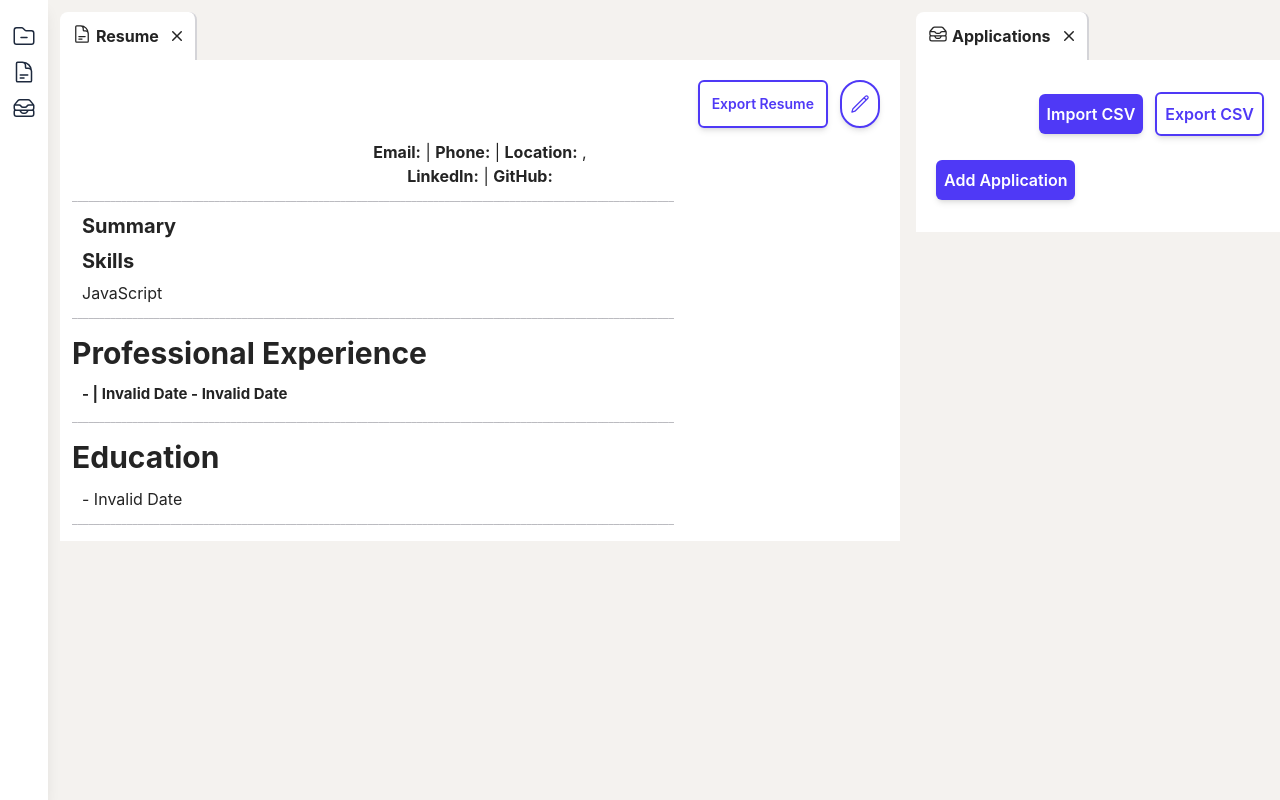
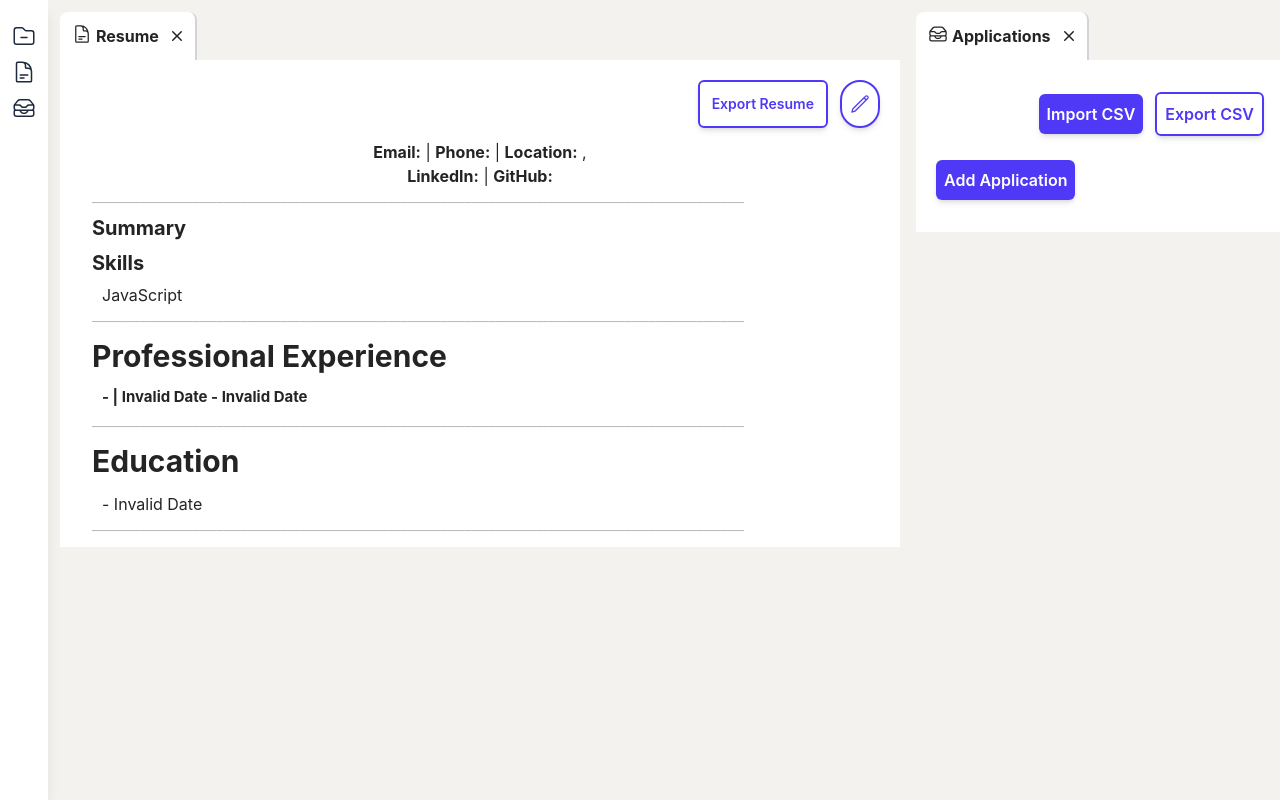
Before and after one commit to jmy-kellogg/tyfyc-react, a React (Vite) app: page / in a window 1280 px wide. Shown: the top 800 px of the page. Built offline with nearby package versions, Linux system fonts and the light colour scheme.

Commit message:
tweak export doc css

```diff
--- a/src/client/components/resume/Index.tsx
+++ b/src/client/components/resume/Index.tsx
@@ -32,7 +32,7 @@ function Resume() {
           doc.save(`${lastName}_resume.pdf`);
         },
         width: 210,
-        margin: [0, 10, 5, 10],
+        margin: [5, 0, 5, 0],
         windowWidth: 816,
         autoPaging: "text",
       });
--- a/src/client/components/resume/ResumeDoc.css
+++ b/src/client/components/resume/ResumeDoc.css
@@ -30,11 +30,15 @@ h4 {
   text-align: center;
 }
 
-.resume-section {
+.body-section{
+  padding: 0px 20px;
+}
+
+.body-sub-section {
   padding: 0px 10px;
 }
 
 .divider {
   color: #a8a8aec9;
-  font-size: 12px;
+  font-size: 13px;
  }
--- a/src/client/components/resume/ResumeDoc.tsx
+++ b/src/client/components/resume/ResumeDoc.tsx
@@ -25,25 +25,25 @@ function Document() {
               {personal.gitHub}
             </p>
           </div>
-          <p className="divider">{divider()}</p>
-          <div className="resume-section">
-            {" "}
-            <h3>Summary</h3>
-            <p>{personal.summary}</p>
-          </div>
-          <div className="resume-section">
+          <div className="body-section">
+            <p className="divider">{divider()}</p> <h3>Summary</h3>
+            <div className="body-sub-section">
+              <p>{personal.summary}</p>
+            </div>
             <h3>Skills</h3>
-            <p>{skills.map(({ label }) => label).join(", ")}</p>
+            <div className="body-sub-section">
+              <p>{skills.map(({ label }) => label).join(", ")}</p>
+            </div>
+            <p className="divider">{divider()}</p>
           </div>
         </div>
-        <p className="divider">{divider()}</p>
 
-        <div>
+        <div className="body-section">
           <h2>Professional Experience</h2>
 
           {jobHistory.map((job, index) => (
             <div key={index}>
-              <div className="resume-section">
+              <div className="body-sub-section">
                 <h3>{job.title}</h3>
                 <h4>
                   {job.company} - {job.location}
@@ -64,11 +64,11 @@ function Document() {
             </div>
           ))}
         </div>
-        <div>
+        <div className="body-section">
           <h2>Education</h2>
           {education.map((edu, index) => (
             <div key={index}>
-              <div className="resume-section">
+              <div className="body-sub-section">
                 <p>{edu.degree}</p>
                 <p>
                   {edu.school +
--- a/src/client/components/resume/ResumeEdit.tsx
+++ b/src/client/components/resume/ResumeEdit.tsx
@@ -118,7 +118,7 @@ function ResumeEdit() {
                 name="linkedIn"
                 type="text"
                 className="block w-full rounded-md bg-white px-3 py-1.5 text-base outline-1 -outline-offset-1 outline-gray-300 placeholder:text-gray-400 focus:outline-2 focus:-outline-offset-2 focus:outline-indigo-600 text-sm/6"
-                value={personal.linkedIn || "linkedin.com/in/"}
+                value={personal.linkedIn || "www.linkedin.com/in/"}
                 onChange={updateData}
               />
             </div>
@@ -132,7 +132,7 @@ function ResumeEdit() {
                 name="gitHub"
                 type="text"
                 className="block w-full rounded-md bg-white px-3 py-1.5 text-base outline-1 -outline-offset-1 outline-gray-300 placeholder:text-gray-400 focus:outline-2 focus:-outline-offset-2 focus:outline-indigo-600 text-sm/6"
-                value={personal.gitHub || "github.com/"}
+                value={personal.gitHub || "www.github.com/"}
                 onChange={updateData}
               />
             </div>
```
